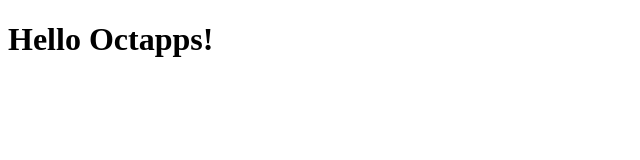
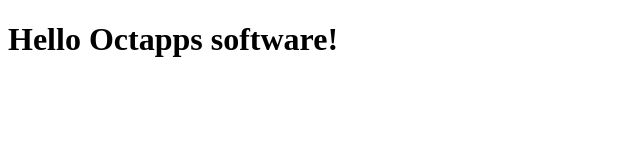
Before and after one commit to ooc1/Octapps, a plain HTML site: page site/index.html in a window 1280 px wide. Shown: the whole page, without its empty margins (0-640 px from the left). Drawn offline with Linux system fonts and the light colour scheme.

Commit message:
text change

```diff
--- a/site/index.html
+++ b/site/index.html
@@ -4,6 +4,6 @@
 	<title>Octapps</title>
 </head>
 <body>
-<h1>Hello Octapps!</h1>
+<h1>Hello Octapps software!</h1>
 </body>
 </html>
```
